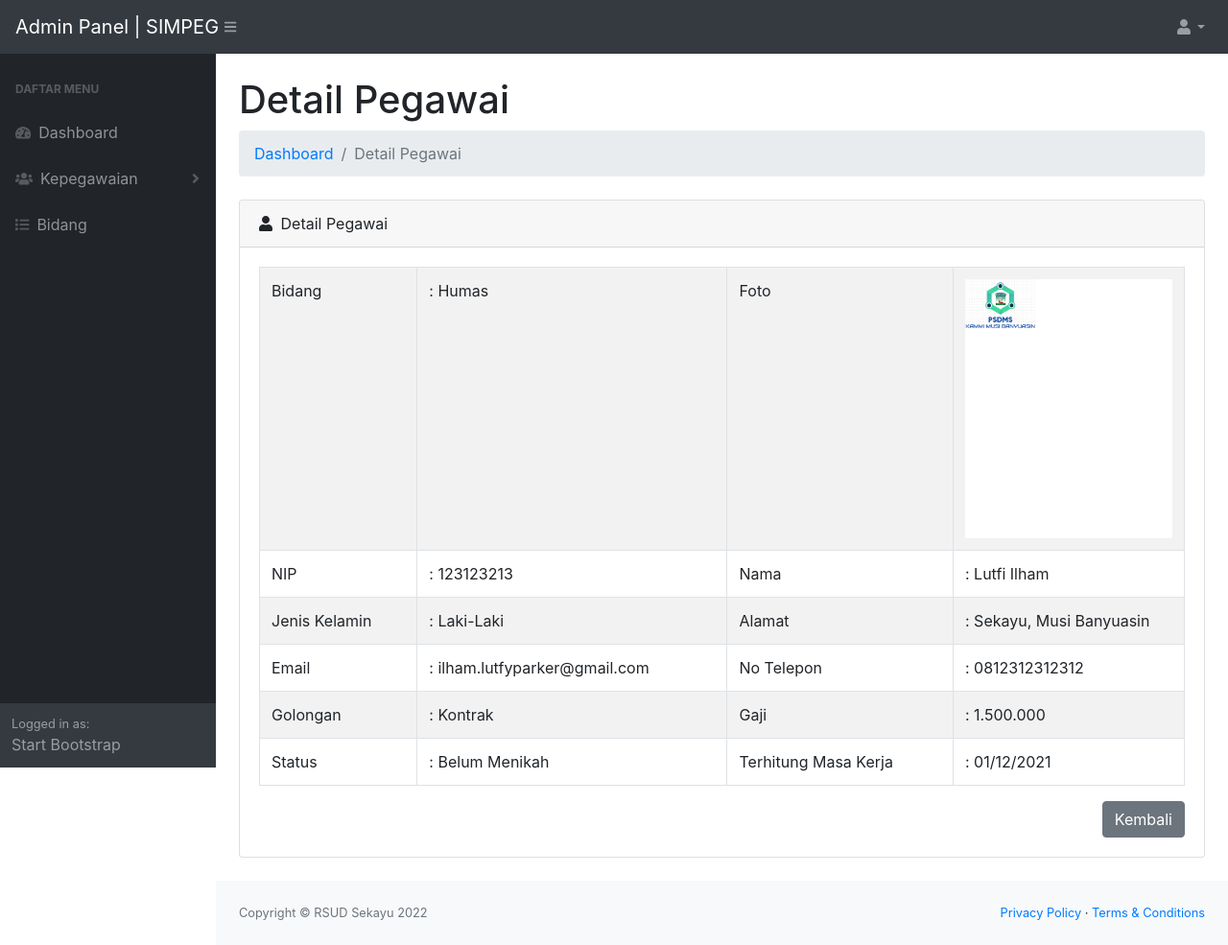
After one commit to ilhamlutfi/simpeg-php, a PHP site: page /detail-pegawai.php?id_pegawai=4 in a window 1280 px wide. The commit adds this page. Shown: the whole page at 96% size. Run offline with PHP 8.4, Linux system fonts and the light colour scheme; data comes from the database, SQL or seed files in the repository; some libraries are stand-ins or nearby versions.

Commit message:
detail pegawai

```diff
--- a/admin/config/controller.php
+++ b/admin/config/controller.php
@@ -22,10 +22,10 @@ function tambah_bidang($post)
     global $db;
 
     // ambil input user
-    $nama = htmlspecialchars($post['nama']);
+    $nama_bidang = htmlspecialchars($post['nama_bidang']);
 
     // query tambah data
-    $query = "INSERT INTO bidang VALUES(null, '$nama', CURRENT_TIMESTAMP)";
+    $query = "INSERT INTO bidang VALUES(null, '$nama_bidang', CURRENT_TIMESTAMP)";
 
     // simpan query ke database
     mysqli_query($db, $query);
@@ -53,11 +53,11 @@ function ubah_bidang($post)
     global $db;
 
     // ambil input user
-    $id_bidang  = $post['id_bidang'];
-    $nama       = htmlspecialchars($post['nama']);
+    $id_bidang      = $post['id_bidang'];
+    $nama_bidang    = htmlspecialchars($post['nama_bidang']);
 
     // query ubah data
-    $query = "UPDATE bidang SET nama = '$nama' WHERE id_bidang = $id_bidang";
+    $query = "UPDATE bidang SET nama = '$nama_bidang' WHERE id_bidang = $id_bidang";
 
     // simpan query ke database
     mysqli_query($db, $query);
--- a/admin/daftar-pegawai.php
+++ b/admin/daftar-pegawai.php
@@ -55,7 +55,7 @@ $pegawai = query("SELECT * FROM pegawai ORDER BY id_pegawai DESC"); // query unt
                                         </td>
 
                                         <td width="15%" class="text-center">
-                                            <a href="" class="btn btn-secondary btn-sm mb-1" title="Detail"><i class="fas fa-eye"></i></a>
+                                            <a href="detail-pegawai.php?id_pegawai=<?= $data['id_pegawai']; ?>" class="btn btn-secondary btn-sm mb-1" title="Detail"><i class="fas fa-eye"></i></a>
 
                                             <a href="ubah-pegawai.php?id_pegawai=<?= $data['id_pegawai']; ?>" class="btn btn-success btn-sm mb-1" title="Ubah"><i class="fas fa-edit"></i></a>
 
--- /dev/null
+++ b/admin/detail-pegawai.php
@@ -0,0 +1,82 @@
+<?php
+
+$judul = "Detail Pegawai";
+
+include 'layout/header.php';
+
+// ambil id_pegawai berdasarkan tombol ubah/yang dipilih
+$id_pegawai = (int)$_GET['id_pegawai'];
+
+// tampil data pegawai berdasarkan yang dipilih
+$pegawai = query("SELECT * FROM pegawai INNER JOIN bidang
+ON pegawai.id_bidang = bidang.id_bidang WHERE id_pegawai = '$id_pegawai'")[0];
+
+?>
+
+<div id="layoutSidenav_content">
+<main>
+    <div class="container-fluid">
+        <h1 class="mt-4"> Detail Pegawai</h1>
+        <ol class="breadcrumb mb-4">
+            <li class="breadcrumb-item"><a href="index.php">Dashboard</a></li>
+            <li class="breadcrumb-item active">Detail Pegawai</li>
+        </ol>
+
+        <div class="card mb-4">
+            <div class="card-header">
+                <i class="fas fa-user mr-1"></i>
+                Detail Pegawai
+            </div>
+            <div class="card-body">
+               <table class="table table-bordered table-striped">
+               		<tr>
+               			<td>Bidang</td>
+               			<td>: <?= $pegawai['nama_bidang']; ?></td>
+               			<td>Foto</td>
+               			<td width="25%"><img src="assets/img/<?= $pegawai['foto']; ?>" alt="foto" width="100%"></td>
+               		</tr>
+
+               		<tr>
+               			<td>NIP</td>
+               			<td>: <?= $pegawai['nip']; ?></td>
+               			<td>Nama</td>
+               			<td>: <?= $pegawai['nama']; ?></td>
+               		</tr>
+
+               		<tr>
+               			<td>Jenis Kelamin</td>
+               			<td>: <?= $pegawai['jk']; ?></td>
+               			<td>Alamat</td>
+               			<td>: <?= $pegawai['alamat']; ?></td>
+               		</tr>
+               		<tr>
+               			<td>Email</td>
+               			<td>: <?= $pegawai['email']; ?></td>
+               			<td>No Telepon</td>
+               			<td>: <?= $pegawai['no_telepon']; ?></td>
+               		</tr>
+
+               		<tr>
+               			<td>Golongan</td>
+               			<td>: <?= $pegawai['golongan']; ?></td>
+               			<td>Gaji</td>
+               			<td>: <?= number_format($pegawai['gaji'], 0, '.', '.'); ?></td>
+               		</tr>
+               		<tr>
+               			<td>Status</td>
+               			<td>: <?= $pegawai['status']; ?></td>
+               			<td>Terhitung Masa Kerja</td>
+               			<td>: <?= date('d/m/Y', strtotime($pegawai['tmk'])); ?></td>
+               		</tr>
+               </table>
+               <div class="float-right">
+               	<a href="daftar-pegawai.php" class="btn btn-secondary">Kembali</a>
+               </div>
+            </div>
+        </div>
+    </div>
+</main>
+
+
+
+<?php include 'layout/footer.php'; ?>
--- a/admin/tambah-pegawai.php
+++ b/admin/tambah-pegawai.php
@@ -70,7 +70,7 @@ if (isset($_POST['tambah'])) {
 	                		<select name="id_bidang" id="id_bidang" class="form-control">
 	                			<option value="">-- pilih --</option>
 	                			<?php foreach ($bidang as $option) : ?>
-	                				<option value="<?= $option['id_bidang'] ?>"><?= $option['nama'] ?></option>
+	                				<option value="<?= $option['id_bidang'] ?>"><?= $option['nama_bidang'] ?></option>
 	                			<?php endforeach; ?>
 	                		</select>
 	                	</div>
--- a/admin/ubah-pegawai.php
+++ b/admin/ubah-pegawai.php
@@ -78,9 +78,9 @@ if (isset($_POST['ubah'])) {
 	                		<select name="id_bidang" id="id_bidang" class="form-control">
 	                			<?php foreach ($bidang as $option) : ?>
 	                				<?php if ($pegawai['id_bidang'] == $option['id_bidang']) : ?>
-	                					<option value="<?= $option['id_bidang'] ?>" selected><?= $option['nama'] ?></option>
+	                					<option value="<?= $option['id_bidang'] ?>" selected><?= $option['nama_bidang'] ?></option>
 	                				<?php else : ?>
-	                					<option value="<?= $option['id_bidang'] ?>"><?= $option['nama'] ?></option>
+	                					<option value="<?= $option['id_bidang'] ?>"><?= $option['nama_bidang'] ?></option>
 	                				<?php endif; ?>
 	                			<?php endforeach; ?>
 	                		</select>
```
Also changed, not shown: admin/daftar-bidang.php (+6 -6 lines), db/simpeg-php.sql (+5 -5 lines), README.md.
